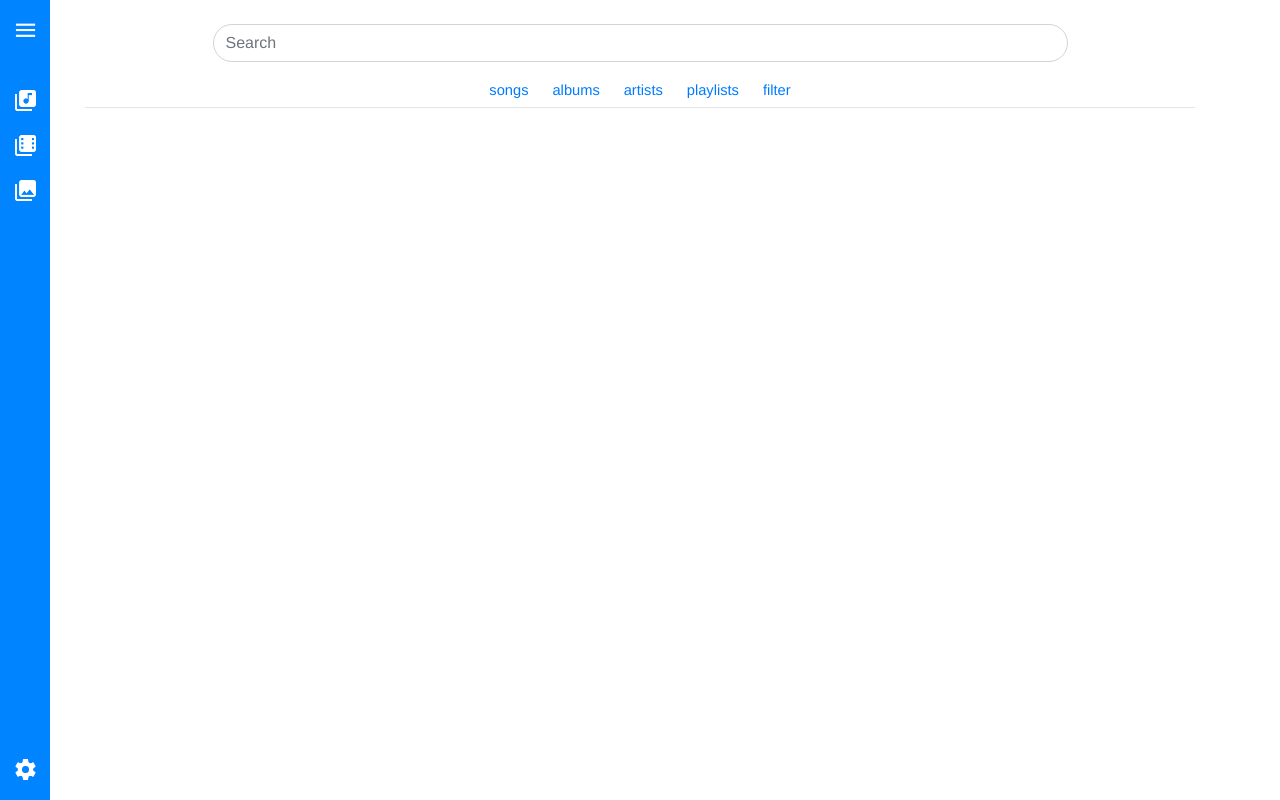
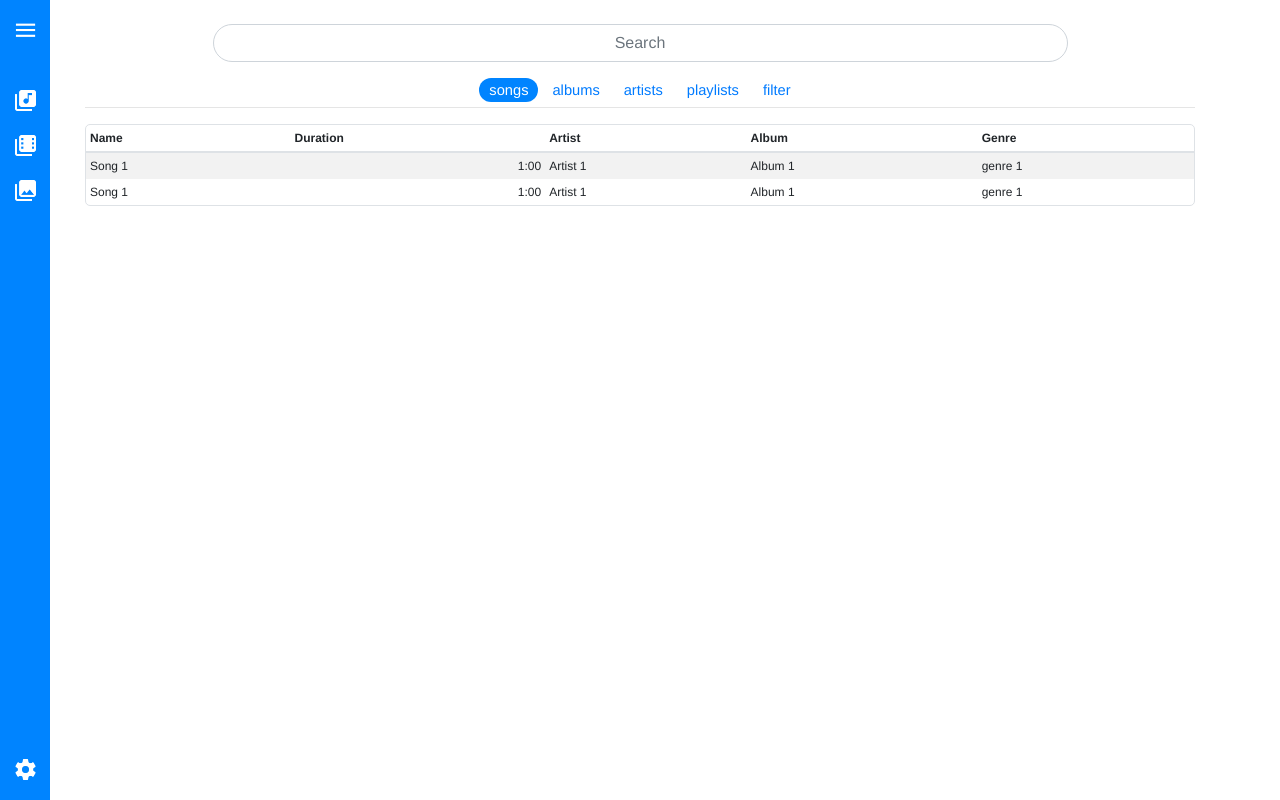
Before and after one commit to TM-Developer-Group/ARoom, a Vue app: page /Music in a window 1280 px wide. Built offline with nearby package versions, Linux system fonts and the light colour scheme.

Commit message:
Added MusicSongList

```diff
--- a/src/components/Music.vue
+++ b/src/components/Music.vue
@@ -6,29 +6,70 @@
       </div>
     </div>
     <div class="row d-flex justify-content-center align-items-baseline">
-      <a class="selector">songs</a>
+      <a class="selector selector-active">songs</a>
       <a class="selector">albums</a>
       <a class="selector">artists</a>
       <a class="selector">playlists</a>
       <a class="selector">filter</a>
     </div>
     <hr />
+    <MusicSongList :songList="getSongList()"/>
     <router-view />
   </div>
 </template>
 
 <script lang="ts">
 import { Component, Prop, Vue } from "vue-property-decorator";
+import MusicSongList from '@/components/MusicSongList.vue';
 import $ from "jquery";
 
-@Component
-export default class Music extends Vue {}
+@Component({
+  components:{
+    Music, MusicSongList
+  }
+})
+export default class Music extends Vue {
+  getSongList():Array<any> {
+    return [
+      {
+        song: {
+          name: 'Song 1',
+          duration: '1:00',
+          genre: 'genre 1',
+          album: {
+            name: 'Album 1'
+          }
+        },
+        artist: {
+          name: 'Artist 1'
+        }
+      },
+      {
+        song: {
+          name: 'Song 1',
+          duration: '1:00',
+          genre: 'genre 1',
+          album: {
+            name: 'Album 1'
+          }
+        },
+        artist: {
+          name: 'Artist 1'
+        }
+      }
+    ]
+  }
+}
 </script>
 
 <style scoped>
 .form-control {
   border-radius: 25px;
   z-index: 900;
+}
+
+.form-control::placeholder {
+  text-align: center;
 }
 
 hr {
@@ -41,7 +82,7 @@ hr {
   padding: 1px 10px;
   font-size: 11pt;
   cursor: pointer;
-  margin: 0 2px
+  margin: 0 2px;
 }
 
 .selector:hover {
@@ -58,5 +99,4 @@ hr {
 .user-select-none {
   user-select: none;
 }
-
 </style>
--- /dev/null
+++ b/src/components/MusicSongList.vue
@@ -0,0 +1,55 @@
+<template>
+  <div class="table-host">
+    <table class="table table-striped">
+      <thead>
+        <tr>
+          <th scope="col">Name</th>
+          <th scope="col">Duration</th>
+          <th scope="col">Artist</th>
+          <th scope="col">Album</th>
+          <th scope="col">Genre</th>
+        </tr>
+      </thead>
+      <tbody>
+        <tr v-for="item in songList" :key="item.id">
+          <td>{{item.song.name}}</td>
+          <td>{{item.song.duration}}</td>
+          <td>{{item.artist.name}}</td>
+          <td>{{item.song.album.name}}</td>
+          <td>{{item.song.genre}}</td>
+        </tr>
+      </tbody>
+    </table>
+  </div>
+</template>
+
+<script lang="ts">
+import { Component, Prop, Vue } from "vue-property-decorator";
+@Component
+export default class MusicSongList extends Vue {
+  @Prop() private songList!: Array<any>;
+}
+</script>
+
+<style scoped>
+.table-host {
+  border-radius: 5px;
+  border: 1px solid rgb(222, 226, 230);
+  overflow: hidden;
+}
+
+table {
+  font-size: 9pt;
+  margin-bottom: 0;
+}
+
+th, td {
+  padding: 0.25rem !important;
+  border: none;
+}
+
+td:nth-child(2) {
+  text-align: right;
+}
+
+</style>
```
